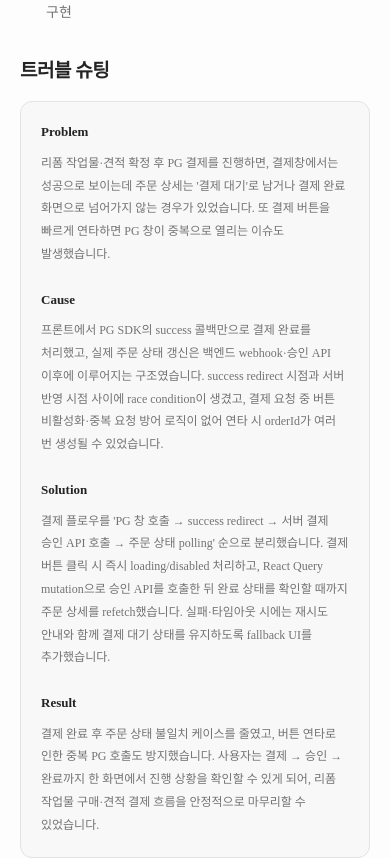
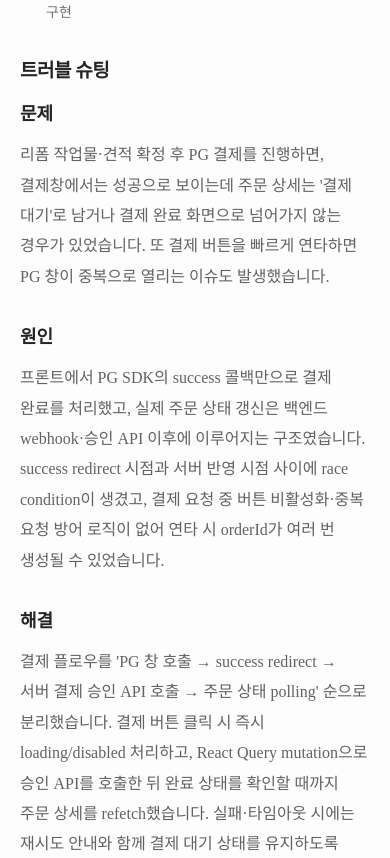
Before and after one commit to kim3360/kimtaewoo-job-portfolio, a React (Vite) app in the folder client/: page /projects/myform-reform in a window 390 px wide. Shown: the part 2080-2938 px from the top of the page. Built offline with nearby package versions, Linux system fonts and the light colour scheme; a web font is replaced by a local one.

Commit message:
style : 트러블 슈팅 리뉴얼

```diff
--- a/client/src/widgets/project-detail/ui/ProjectDetailView.tsx
+++ b/client/src/widgets/project-detail/ui/ProjectDetailView.tsx
@@ -149,26 +149,17 @@ export function ProjectDetailView({ project }: { project: ProjectBase }) {
             <section className="case-section">
               <h2>트러블 슈팅</h2>
               <div className="case-troubleshooting">
-                <div className="case-problem-column">
-                  <section>
-                    <h3>Problem</h3>
-                    <p>{project.details.Problem}</p>
+                {[
+                  { title: "문제", content: project.details.Problem },
+                  { title: "원인", content: project.details.Cause },
+                  { title: "해결", content: project.details.Solution },
+                  { title: "결과", content: project.details.Result },
+                ].map(({ title, content }) => (
+                  <section key={title}>
+                    <h3>{title}</h3>
+                    <p>{content}</p>
                   </section>
-                  <section>
-                    <h3>Cause</h3>
-                    <p>{project.details.Cause}</p>
-                  </section>
-                </div>
-                <div className="case-solution-column">
-                  <section>
-                    <h3>Solution</h3>
-                    <p>{project.details.Solution}</p>
-                  </section>
-                  <section>
-                    <h3>Result</h3>
-                    <p>{project.details.Result}</p>
-                  </section>
-                </div>
+                ))}
               </div>
             </section>
           )}
--- a/client/src/widgets/project-detail/ui/project-detail.css
+++ b/client/src/widgets/project-detail/ui/project-detail.css
@@ -213,24 +213,18 @@
 }
 .project-detail-page .case-troubleshooting {
   display: grid;
-  grid-template-columns: 1fr 1fr;
-  gap: 24px;
-  padding: 24px;
-  border: 1px solid #e3e3e3;
-  border-radius: 12px;
-  background: #f8f8f8;
-}
-.project-detail-page .case-troubleshooting section + section {
-  margin-top: 24px;
+  grid-template-columns: minmax(0, 1fr);
+  gap: 32px;
 }
 .project-detail-page .case-troubleshooting h3 {
-  font-size: 13px;
+  font-size: 18px;
   font-weight: 600;
-  margin-bottom: 10px;
+  margin-bottom: 12px;
 }
 .project-detail-page .case-troubleshooting p {
-  font-size: 12px;
+  font-size: 16px;
   line-height: 1.9;
+  color: #626262;
 }
 .project-detail-page .case-info {
   position: sticky;
@@ -325,8 +319,7 @@
     grid-template-columns: minmax(0, 1fr) 220px;
     gap: 28px;
   }
-  .project-detail-page .case-feature-grid,
-  .project-detail-page .case-troubleshooting {
+  .project-detail-page .case-feature-grid {
     grid-template-columns: 1fr;
   }
 }
@@ -340,8 +333,7 @@
     padding-top: 28px;
     border-top: 1px solid var(--border);
   }
-  .project-detail-page .case-feature-grid,
-  .project-detail-page .case-troubleshooting {
+  .project-detail-page .case-feature-grid {
     grid-template-columns: 1fr 1fr;
   }
   .project-detail-page .case-metadata {
@@ -395,12 +387,8 @@
   .project-detail-page .case-section + .case-section {
     margin-top: 30px;
   }
-  .project-detail-page .case-feature-grid,
-  .project-detail-page .case-troubleshooting {
+  .project-detail-page .case-feature-grid {
     grid-template-columns: 1fr;
-  }
-  .project-detail-page .case-troubleshooting {
-    padding: 20px;
   }
   .project-detail-page .case-metadata {
     grid-template-columns: 1fr;
```
